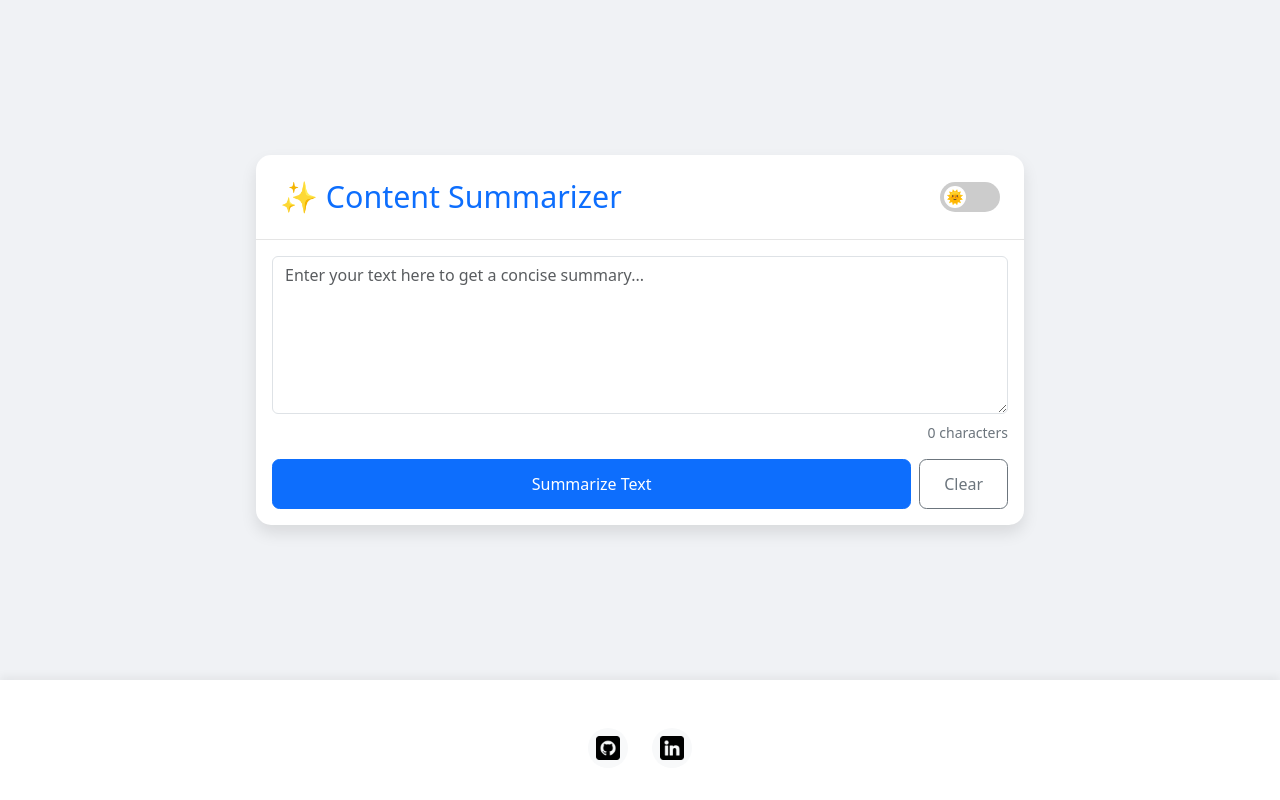
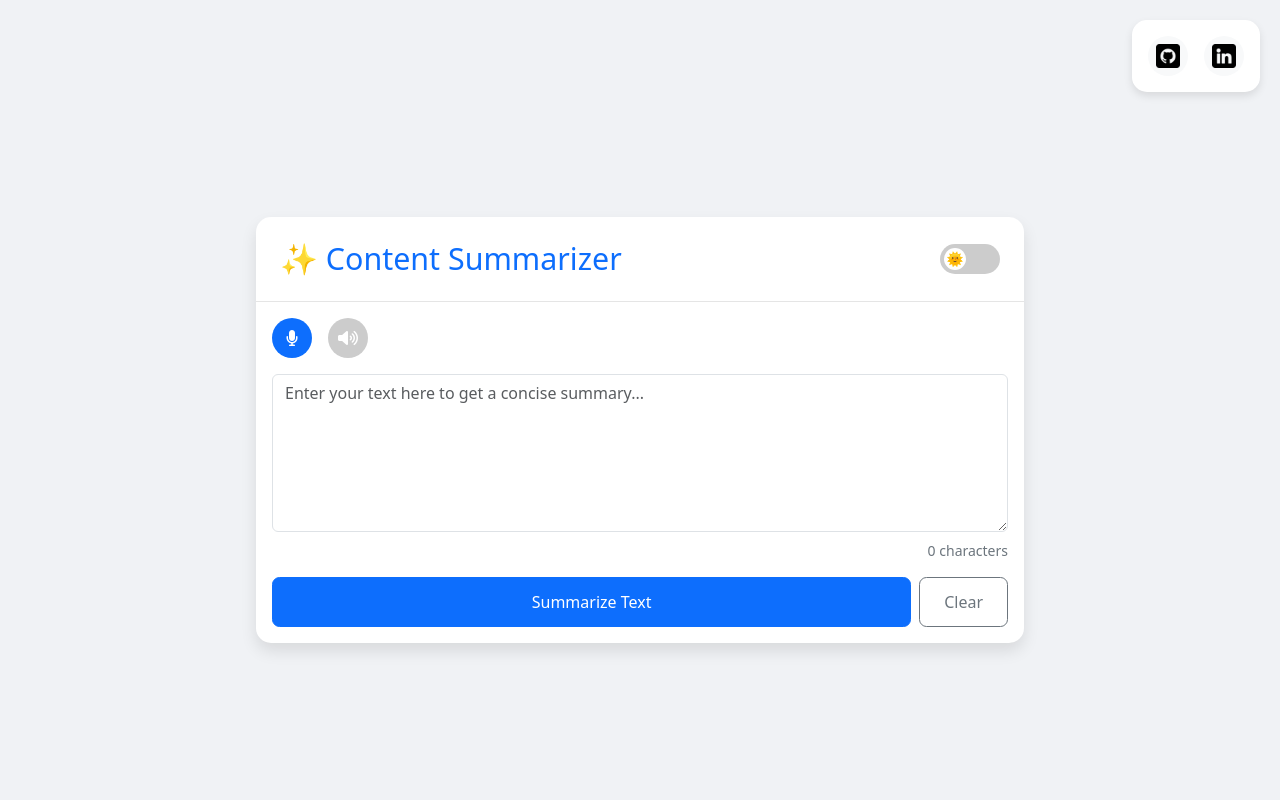
Before and after one commit to Shadab-2604/Summarizer, a Flask app: page / in a window 1280 px wide. Run offline with Flask 3, Linux system fonts and the light colour scheme; some libraries are stand-ins or nearby versions.

Commit message:
added voice and mic

```diff
--- a/main.py
+++ b/main.py
@@ -1,6 +1,11 @@
+# main.py
 from flask import Flask, render_template, request, jsonify
 import google.generativeai as genai
 import os
+from dotenv import load_dotenv
+
+# Load environment variables
+load_dotenv()
 
 # Configure API Key securely
 api_key = os.getenv("GEMINI_API_KEY")
--- a/requirements.txt
+++ b/requirements.txt
@@ -1,3 +1,5 @@
+
 Flask
 google-generativeai
 python-dotenv
+gunicorn
--- a/templates/index.html
+++ b/templates/index.html
@@ -5,6 +6,7 @@
     <meta name="viewport" content="width=device-width, initial-scale=1.0">
     <title>Content Summarizer</title>
     <link rel="stylesheet" href="https://cdnjs.cloudflare.com/ajax/libs/bootstrap/5.3.0/css/bootstrap.min.css">
+    <link rel="stylesheet" href="https://cdnjs.cloudflare.com/ajax/libs/font-awesome/6.0.0/css/all.min.css">
     <style>
         :root {
             --primary-color: #0d6efd;
@@ -56,6 +60,7 @@
             align-items: center;
             padding: var(--spacing-unit);
             width: 100%;
+            margin-top: 60px; /* Space for fixed social icons */
         }
 
         .container {
@@ -134,6 +139,91 @@
             content: "🌙";
         }
 
+        .speech-controls {
+            display: flex;
+            gap: 1rem;
+            margin-bottom: 1rem;
+        }
+
+        .speech-btn {
+            display: flex;
+            align-items: center;
+            justify-content: center;
+            width: 40px;
+            height: 40px;
+            border-radius: 50%;
+            border: none;
+            background: var(--primary-color);
+            color: white;
+            cursor: pointer;
+            transition: all 0.3s ease;
+        }
+
+        .speech-btn:hover {
+            transform: scale(1.1);
+            box-shadow: 0 4px 8px rgba(0,0,0,0.2);
+        }
+
+        .speech-btn:disabled {
+            background: #ccc;
+            cursor: not-allowed;
+            transform: none;
+            box-shadow: none;
+        }
+
+        .speech-btn.recording {
+            background: #dc3545;
+            animation: pulse 1.5s infinite;
+        }
+
+        @keyframes pulse {
+            0% { transform: scale(1); }
+            50% { transform: scale(1.1); }
+            100% { transform: scale(1); }
+        }
+
+        .social-container {
+            position: fixed;
+            top: 20px;
+            right: 20px;
+            z-index: 1000;
+        }
+
+        .social-icons {
+            display: flex;
+            gap: 1rem;
+            padding: 1rem;
+            background: var(--card-bg);
+            border-radius: var(--border-radius);
+            box-shadow: 0 4px 8px rgba(0,0,0,0.1);
+        }
+
+        .social-icons a {
+            display: flex;
+            align-items: center;
+            justify-content: center;
+            width: 40px;
+            height: 40px;
+            border-radius: 50%;
+            background: var(--social-icon-bg);
+            transition: all 0.3s ease;
+        }
+
+        .social-icons a:hover {
+            transform: translateY(-3px);
+            box-shadow: 0 4px 8px rgba(0,0,0,0.1);
+        }
+
+        .social-icons img {
+            width: 24px;
+            height: 24px;
+            filter: var(--theme-icon-filter);
+        }
+
+        [data-theme="dark"] .social-icons img {
+            filter: invert(1);
+        }
+
         .card-title {
             font-size: calc(1.5rem + 0.5vw);
             margin: 0;
@@ -239,48 +307,6 @@
             transform: translateY(0);
         }
 
-        .footer {
-            padding: 2rem 1rem;
-            text-align: center;
-            background: var(--footer-bg);
-            margin-top: auto;
-            box-shadow: 0 -4px 8px var(--footer-shadow);
-            transition: background-color 0.3s ease;
-        }
-
-        .social-icons {
-            display: flex;
-            justify-content: center;
-            gap: 1.5rem;
-            margin-top: 1rem;
-        }
-
-        .social-icons a {
-            display: flex;
-            align-items: center;
-            justify-content: center;
-            width: 40px;
-            height: 40px;
-            border-radius: 50%;
-            background: var(--social-icon-bg);
-            transition: all 0.3s ease;
-        }
-
-        .social-icons a:hover {
-            transform: translateY(-3px);
-            box-shadow: 0 4px 8px rgba(0,0,0,0.1);
-        }
-
-        .social-icons img {
-            width: 24px;
-            height: 24px;
-            filter: var(--theme-icon-filter);
-        }
-
-        [data-theme="dark"] .social-icons img {
-            filter: invert(1);
-        }
-
         @media (max-width: 576px) {
             .container {
                 padding: 0 0.5rem;
@@ -308,6 +338,17 @@
 <body>
     <div id="copyFeedback" class="copy-feedback">
         Copied to clipboard! ✓
+    </div>
+
+    <div class="social-container">
+        <div class="social-icons">
+            <a href="https://github.com/Shadab-2604" target="_blank" aria-label="GitHub Profile">
+                <img src="/public/github.png" alt="GitHub">
+            </a>
+            <a href="https://www.linkedin.com/in/shaikh-shadab-8937b7281/" target="_blank" aria-label="LinkedIn Profile">
+                <img src="/public/linkedin.png" alt="LinkedIn">
+            </a>
+        </div>
     </div>
 
     <div class="main-container">
@@ -324,6 +365,15 @@
                 </div>
 
                 <div class="card-body">
+                    <div class="speech-controls">
+                        <button class="speech-btn" id="micBtn" title="Start Recording">
+                            <i class="fas fa-microphone"></i>
+                        </button>
+                        <button class="speech-btn" id="speakerBtn" title="Text to Speech" disabled>
+                            <i class="fas fa-volume-up"></i>
+                        </button>
+                    </div>
+
                     <div class="mb-3">
                         <textarea
                             id="content"
@@ -372,17 +422,6 @@
         </div>
     </div>
 
-    <footer class="footer">
-        <div class="social-icons">
-            <a href="https://github.com/Shadab-2604" target="_blank" aria-label="GitHub Profile">
-                <img src="/public/github.png" alt="GitHub">
-            </a>
-            <a href="https://www.linkedin.com/in/shaikh-shadab-8937b7281/" target="_blank" aria-label="LinkedIn Profile">
-                <img src="/public/linkedin.png" alt="LinkedIn">
-            </a>
-        </div>
-    </footer>
-
     <script>
         // Theme handling
         const themeToggle = document.getElementById('themeToggle');
@@ -412,6 +451,7 @@
             summaryBox.classList.add('d-none');
             summaryBox.classList.remove('show');
             updateCharCount();
+            speakerBtn.disabled = true;
         }
 
         function copyToClipboard() {
@@ -473,6 +513,7 @@
                     setTimeout(() => {
                         summaryBox.classList.add('show');
                     }, 50);
+                    speakerBtn.disabled = false;
                 } else {
                     throw new Error(data.error || 'Failed to generate summary');
                 }
@@ -486,12 +527,91 @@
             });
         }
 
-    // Add event listeners for keyboard shortcuts
-    document.getElementById('content').addEventListener('keydown', function(e) {
+        // Speech Recognition Setup
+        const micBtn = document.getElementById('micBtn');
+        const speakerBtn = document.getElementById('speakerBtn');
+        const contentArea = document.getElementById('content');
+
+        let recognition = null;
+        if ('webkitSpeechRecognition' in window) {
+            recognition = new webkitSpeechRecognition();
+            recognition.continuous = false;
+            recognition.interimResults = false;
+            recognition.lang = 'en-US';
+
+            recognition.onresult = (event) => {
+                const transcript = event.results[0][0].transcript;
+                contentArea.value = transcript;
+                updateCharCount();
+                micBtn.classList.remove('recording');
+                speakerBtn.disabled = false;
+            };
+
+            recognition.onerror = (event) => {
+                console.error('Speech recognition error:', event.error);
+                micBtn.classList.remove('recording');
+                alert('Speech recognition error. Please try again.');
+            };
+
+            recognition.onend = () => {
+                micBtn.classList.remove('recording');
+            };
+        }
+
+        // Speech Recognition Toggle
+        micBtn.addEventListener('click', () => {
+            if (!recognition) {
+                alert('Speech recognition is not supported in your browser. Please use Chrome, Edge, or Safari.');
+                return;
+            }
+
+            if (micBtn.classList.contains('recording')) {
+                recognition.stop();
+            } else {
+                recognition.start();
+                micBtn.classList.add('recording');
+                contentArea.value = '';
+                speakerBtn.disabled = true;
+            }
+        });
+
+        // Text to Speech
+        speakerBtn.addEventListener('click', () => {
+            const text = document.getElementById('summary').innerText || contentArea.value;
+            if (!text) {
+                alert('No text to read.');
+                return;
+            }
+
+            const utterance = new SpeechSynthesisUtterance(text);
+            utterance.lang = 'en-US';
+            utterance.rate = 1;
+            utterance.pitch = 1;
+
+            utterance.onend = () => {
+                speakerBtn.disabled = false;
+            };
+
+            speakerBtn.disabled = true;
+            speechSynthesis.speak(utterance);
+        });
+
+        // Enable speaker button when there's text
+        contentArea.addEventListener('input', () => {
+            speakerBtn.disabled = !contentArea.value.trim();
+        });
+
+        // Handle keyboard shortcuts
+        document.addEventListener('keydown', function(e) {
             // Ctrl/Cmd + Enter to summarize
             if ((e.ctrlKey || e.metaKey) && e.key === 'Enter') {
                 e.preventDefault();
                 summarizeText();
+            }
+
+            // Esc to stop recording
+            if (e.key === 'Escape' && micBtn.classList.contains('recording')) {
+                recognition.stop();
             }
         });
 
```
Also changed, not shown: other parts of templates/index.html (+12 -27 lines). Lines whose indentation alone changed are shown as unchanged.
